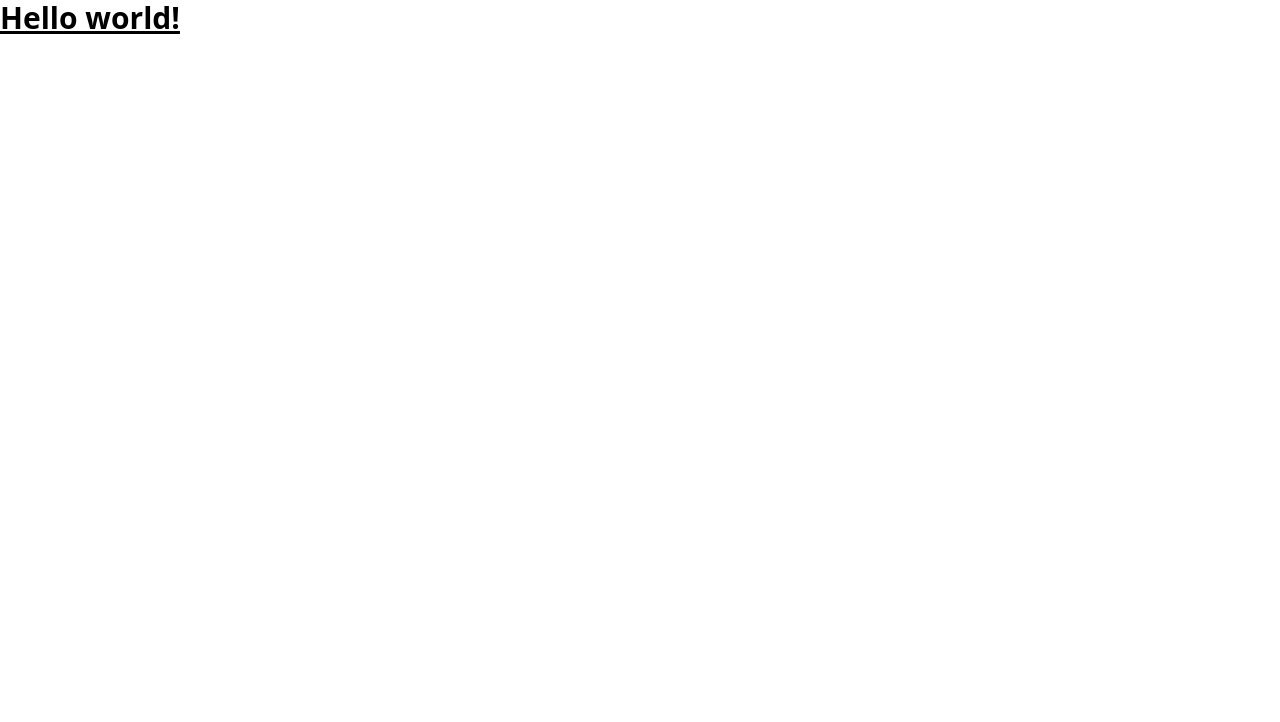
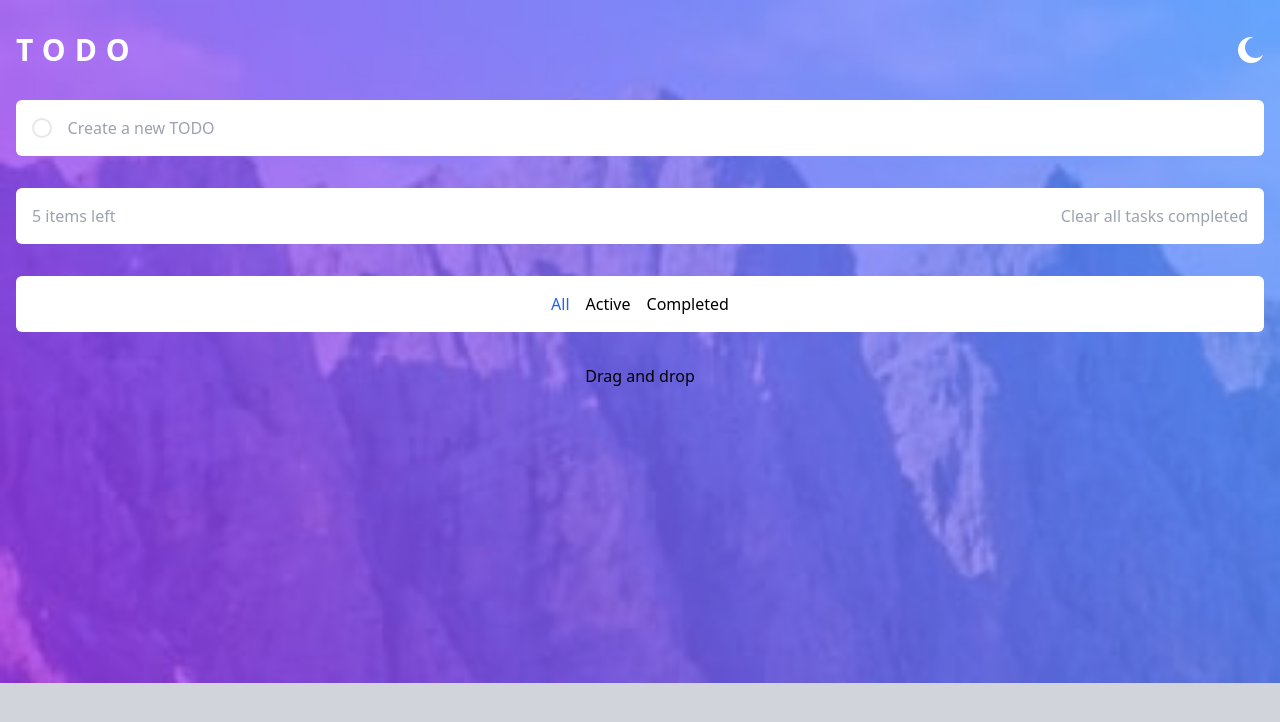
Before and after one commit to tomark4/react-bluuweb-2023, a React (Vite) app in the folder react-todo/: page / in a window 1280 px wide. Shown: the top 722 px of the page. Built offline with nearby package versions, Linux system fonts and the light colour scheme.

Commit message:
feat: added design for todo app

```diff
--- a/react-todo/src/App.tsx
+++ b/react-todo/src/App.tsx
@@ -1,9 +1,86 @@
-function App() {
-  return (
-    <>
-      <h1 className="text-3xl font-bold underline">Hello world!</h1>
-    </>
-  );
+import { useState } from "react";
+import { CrossIcon, MoonIcon } from "./components/icons";
+
+interface Todo {
+  id: string;
+  text: string;
+  completed?: boolean;
 }
 
+const App = () => {
+  const [value, setValue] = useState("");
+  const [todos, setTodos] = useState<Todo[]>([]);
+
+  const handleSubmit = (e: any) => {
+    e.preventDefault();
+    setTodos((prev) => [...prev, { id: crypto.randomUUID(), text: value }]);
+    setValue("");
+  };
+
+  return (
+    <div className="bg-[url('./assets/bg-mobile-light.jpg')] bg-no-repeat bg-contain bg-gray-300 min-h-screen">
+      <header className="container mx-auto px-4 pt-8">
+        <div className="flex justify-between">
+          <h1 className="uppercase text-white text-3xl font-semibold tracking-[0.3em]">
+            Todo
+          </h1>
+          <button>
+            <MoonIcon />
+          </button>
+        </div>
+
+        <form
+          onSubmit={handleSubmit}
+          className="bg-white mt-8 rounded-md overflow-hidden py-4 flex gap-4 items-center px-4"
+        >
+          <span className="rounded-full border-2 w-5 h-5 inline-block "></span>
+          <input
+            type="text"
+            name="value"
+            value={value}
+            onChange={(e) => setValue(e.target.value)}
+            placeholder="Create a new TODO"
+            className="w-full text-gray-600 outline-none"
+          />
+        </form>
+      </header>
+
+      <main className="container mx-auto px-4 mt-8">
+        <div className="bg-white rounded-md">
+          {todos.map((todo) => (
+            <article
+              key={todo.id}
+              className="flex gap-4 border-b-gray-200 border-b px-4 py-5"
+            >
+              <button className="rounded-full border-2 w-5 h-5 inline-block flex-none"></button>
+              <p className="text-gray-700 grow">{todo.text}</p>
+              <button className="flex-none">
+                <CrossIcon />
+              </button>
+            </article>
+          ))}
+
+          <section className="p-4 flex justify-between">
+            <span className="text-gray-400">5 items left</span>
+            <button className="text-gray-400">Clear all tasks completed</button>
+          </section>
+        </div>
+      </main>
+
+      <section className="px-4 container mx-auto mt-8">
+        <div className="bg-white p-4 rounded-md flex justify-center gap-4">
+          <button className="text-blue-600">All</button>
+          <button className="hover:text-blue-600">Active</button>
+          <button className="hover:text-blue-600">Completed</button>
+        </div>
+      </section>
+
+      <section className="text-center mt-8">
+        {/* TODO: drag and drop to reorder list */}
+        <p>Drag and drop</p>
+      </section>
+    </div>
+  );
+};
+
 export default App;
--- /dev/null
+++ b/react-todo/src/components/icons/CrossIcon.tsx
@@ -0,0 +1,13 @@
+const CrossIcon = () => {
+  return (
+    <svg xmlns="http://www.w3.org/2000/svg" width="18" height="18">
+      <path
+        fill="#494C6B"
+        fillRule="evenodd"
+        d="M16.97 0l.708.707L9.546 8.84l8.132 8.132-.707.707-8.132-8.132-8.132 8.132L0 16.97l8.132-8.132L0 .707.707 0 8.84 8.132 16.971 0z"
+      />
+    </svg>
+  );
+};
+
+export default CrossIcon;
--- /dev/null
+++ b/react-todo/src/components/icons/MoonIcon.tsx
@@ -0,0 +1,13 @@
+const MoonIcon = () => {
+  return (
+    <svg xmlns="http://www.w3.org/2000/svg" width="26" height="26">
+      <path
+        fill="#FFF"
+        fillRule="evenodd"
+        d="M13 0c.81 0 1.603.074 2.373.216C10.593 1.199 7 5.43 7 10.5 7 16.299 11.701 21 17.5 21c2.996 0 5.7-1.255 7.613-3.268C23.22 22.572 18.51 26 13 26 5.82 26 0 20.18 0 13S5.82 0 13 0z"
+      />
+    </svg>
+  );
+};
+
+export default MoonIcon;
--- /dev/null
+++ b/react-todo/src/components/icons/index.ts
@@ -0,0 +1,2 @@
+export { default as CrossIcon } from "./CrossIcon";
+export { default as MoonIcon } from "./MoonIcon";
```
